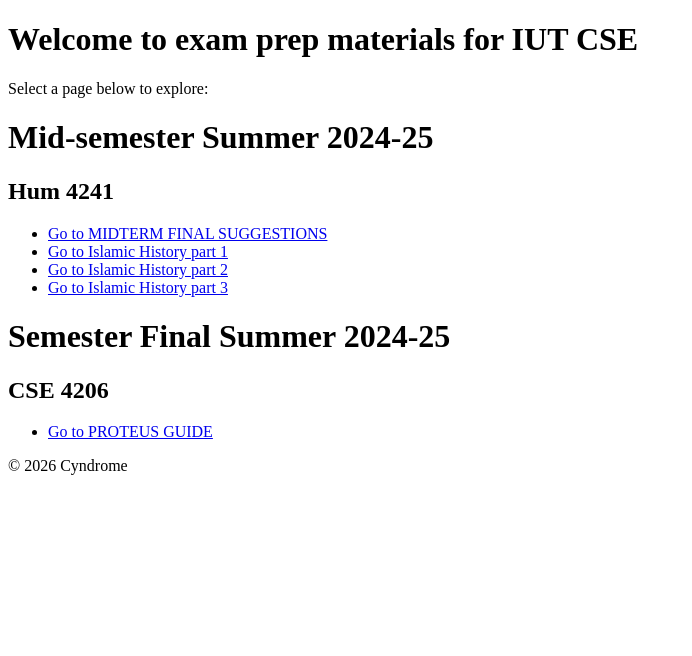
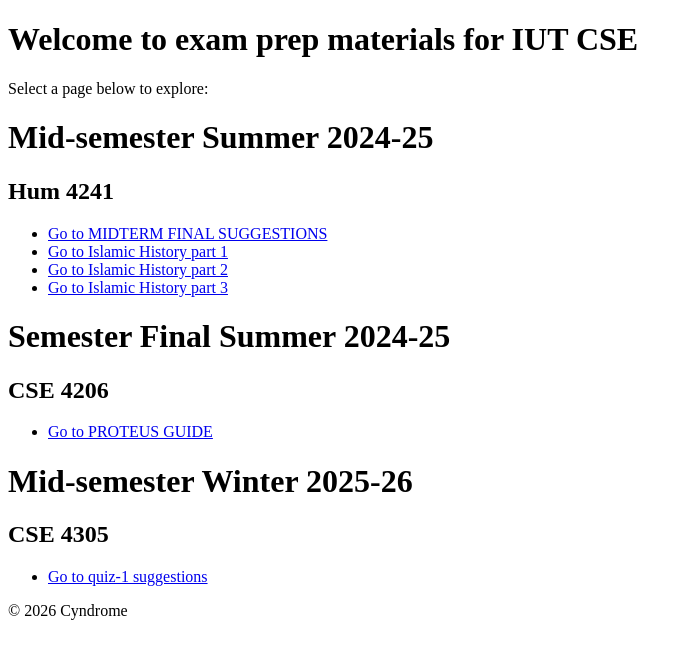
Before and after one commit to Cyndrome/exam-prep-iutcse, a plain HTML site: page index.html in a window 1280 px wide. Shown: the whole page, without its empty margins (0-692 px from the left). Drawn offline with Linux system fonts and the light colour scheme.

Commit message:
Added COA quiz 1 prep materials

```diff
--- a/index.html
+++ b/index.html
@@ -35,6 +35,17 @@
         </ul>
     </nav>
     </main>
+
+        <h1>Mid-semester Winter 2025-26</h1>
+    <h2>CSE 4305</h2>
+
+    <main>
+        <nav>
+            <ul>
+                <li><a href="coa-quiz-1.html">Go to quiz-1 suggestions</a></li>
+            </ul>
+        </nav>
+    </main>
     <footer>
         <p>&copy; 2026 Cyndrome</p>
     </footer>
```
